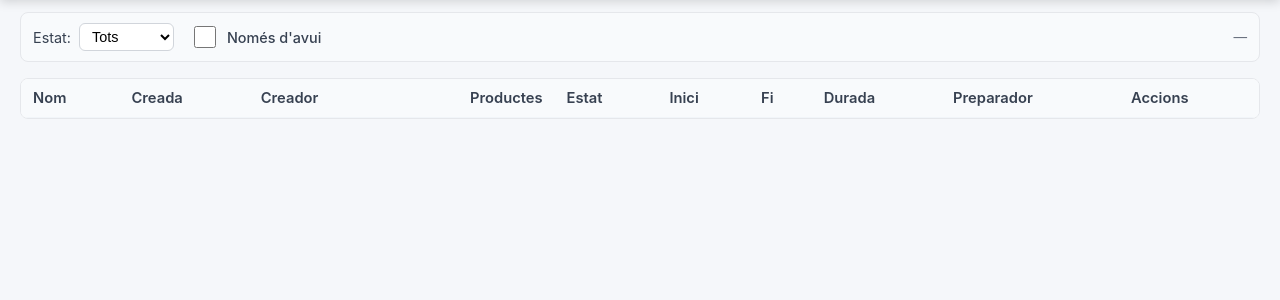
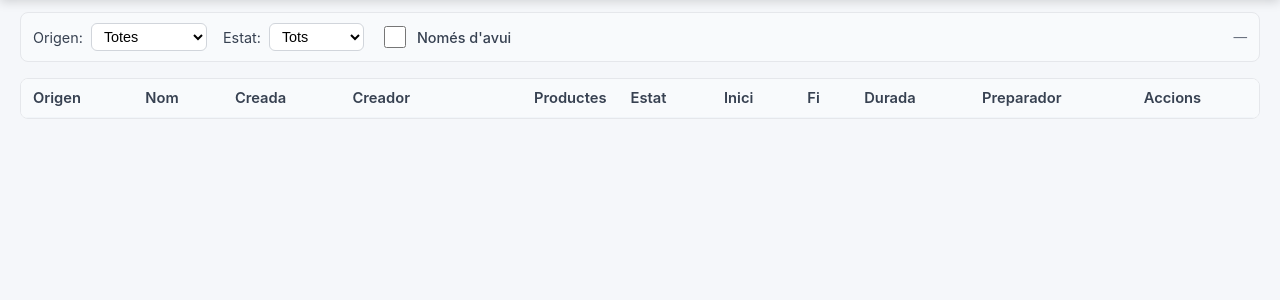
Before and after one commit to ohijazo/Agrupador-de-Carregues, a Flask app: page /control in a window 1280 px wide. Shown: the part 115-415 px from the top of the page. Run offline with Flask 3, Linux system fonts and the light colour scheme; lists and menus that the app fills with data are empty; some libraries are stand-ins or nearby versions.

Commit message:
Traçabilitat: auto-desa agrupacions quan l'operari només les imprimeix
L'admin perdia visibilitat de quines agrupacions feien els operaris perquè
sovint només les imprimien sense desar. Ara cada impressió deixa rastre
recuperable a /control amb el detall complet.

Comportament:
- Imprimir sense haver desat -> auto-crea registre amb origen='impresa'
  i nom auto "Imprès YYYY-MM-DD HH:MM:SS - <usuari>".
- Imprimir després d'haver desat manualment -> NO duplica registre, només
  audit log "agrupacio_impresa" lligat a l'id ja existent.
- Cada impressió fresh és un registre nou (sense consolidar reimpressions).
- /control afegeix filtre Origen (Totes/Desades/Impressions) i badge a la
  columna nova "Origen" per a distingir visualment.

Canvis:
- db/migrations/004_origen_agrupacions.sql: columna origen + CHECK + index.
- agrupacions_store.guardar(): param origen, audit log condicional.
- agrupacions_store.llistar_control(): filtre opcional origen, retorna camp.
- app.py: nou endpoint POST /api/agrupacions/imprimir; query param origen
  a GET /api/control/agrupacions; import datetime i audit.
- static/js/app.js: imprimirInforme() ara async, crida l'endpoint abans
  de window.print(); errors silenciosos (no bloquegen la impressió).
- templates/control.html + static/js/control.js: select Origen, columna
  Origen amb badge.
- static/css/magatzem.css: estils ctrl-badge-origen-desada/impresa.

Cal aplicar la migration abans de reiniciar el servei:
  sudo -u postgres psql -d agrupaciocarregues -f db/migrations/004_origen_agrupacions.sql

Co-Authored-By: Claude Opus 4.7 (1M context) <noreply@anthropic.com>

```diff
--- a/agrupacions_store.py
+++ b/agrupacions_store.py
@@ -84,7 +84,9 @@ def _valida_id(id_: str) -> str:
 # CRUD bàsic
 # ---------------------------------------------------------------------------
 def guardar(nom: str, carregues: list[dict], resultat: dict, plantilla: bool = False,
-            created_by_id: int | None = None) -> dict:
+            created_by_id: int | None = None, origen: str = "desada") -> dict:
+    if origen not in ("desada", "impresa"):
+        raise ValueError(f"origen invàlid: {origen!r}")
     id_ = uuid.uuid4().hex
     nom = (nom or "").strip() or f"Agrupació {datetime.now().isoformat(timespec='seconds')}"
     nom = nom[:80]
@@ -101,8 +103,8 @@ def guardar(nom: str, carregues: list[dict], resultat: dict, plantilla: bool = F
                 INSERT INTO agrupacions
                     (id, nom, plantilla, n_carregues, n_productes,
                      total_palets_fisics, total_sacs,
-                     carregues, resultat, plantilla_meta, created_by_id)
-                VALUES (%s, %s, %s, %s, %s, %s, %s, %s, %s, %s, %s)
+                     carregues, resultat, plantilla_meta, created_by_id, origen)
+                VALUES (%s, %s, %s, %s, %s, %s, %s, %s, %s, %s, %s, %s)
                 RETURNING ts
                 """,
                 (
@@ -110,7 +112,7 @@ def guardar(nom: str, carregues: list[dict], resultat: dict, plantilla: bool = F
                     total_palets_fisics, total_sacs,
                     json.dumps(carregues), json.dumps(resultat),
                     json.dumps(plantilla_meta) if plantilla_meta else None,
-                    created_by_id,
+                    created_by_id, origen,
                 ),
             )
             ts_row = cur.fetchone()
@@ -130,7 +132,7 @@ def guardar(nom: str, carregues: list[dict], resultat: dict, plantilla: bool = F
                 )
             _bump_version(cur)
     audit.log(
-        "agrupacio_desada",
+        "agrupacio_impresa" if origen == "impresa" else "agrupacio_desada",
         target=id_,
         detall={"nom": nom, "plantilla": plantilla, "n_carregues": n_carregues, "n_productes": n_productes},
     )
@@ -143,6 +145,7 @@ def guardar(nom: str, carregues: list[dict], resultat: dict, plantilla: bool = F
         "total_palets_fisics": total_palets_fisics,
         "total_sacs": total_sacs,
         "n_preparats": 0,
+        "origen": origen,
     }
 
 
@@ -176,7 +179,7 @@ def llistar() -> list[dict]:
     return out
 
 
-def llistar_control() -> list[dict]:
+def llistar_control(origen: str | None = None) -> list[dict]:
     """Llistat per a la pantalla /control: agrega inici/fi/durada/preparador.
 
     Estats possibles:
@@ -187,9 +190,16 @@ def llistar_control() -> list[dict]:
 
     Quan és "tancada", fi = finalitzada_manual_at i durada compta des de l'inici
     real del checklist (o és NULL si encara no s'havia començat).
+
+    `origen` (opcional): 'desada' o 'impresa' per filtrar; None retorna totes.
     """
-    sql = """
-        SELECT a.id, a.nom, a.ts, a.n_carregues, a.n_productes,
+    extra_where = ""
+    params: list = []
+    if origen in ("desada", "impresa"):
+        extra_where = " AND a.origen = %s"
+        params.append(origen)
+    sql = f"""
+        SELECT a.id, a.nom, a.ts, a.n_carregues, a.n_productes, a.origen,
                a.finalitzada_manual_at, ufm.nom AS finalitzada_manual_per_nom,
                COALESCE(agg.n_preparats, 0) AS n_preparats,
                uc.nom AS created_by_nom,
@@ -209,11 +219,11 @@ def llistar_control() -> list[dict]:
             WHERE p.agrupacio_id = a.id
         ) agg ON TRUE
         LEFT JOIN usuaris up ON up.id = agg.prep_per_id
-        WHERE a.plantilla = FALSE
+        WHERE a.plantilla = FALSE{extra_where}
         ORDER BY a.ts DESC
     """
     out = []
-    for r in db.fetch_all(sql):
+    for r in db.fetch_all(sql, tuple(params) if params else None):
         n_prod = int(r["n_productes"] or 0)
         n_prep = int(r["n_preparats"] or 0)
         prep_iniciat = r["prep_iniciat"]
@@ -250,6 +260,7 @@ def llistar_control() -> list[dict]:
             "prep_per_nom": r["prep_per_nom"],
             "durada_s": durada_s,
             "estat": estat,
+            "origen": r["origen"],
             "finalitzada_manual_at": _format_ts(fin_manual_at) if fin_manual_at else None,
             "finalitzada_manual_per_nom": r["finalitzada_manual_per_nom"],
         })
--- a/app.py
+++ b/app.py
@@ -12,7 +12,7 @@ import secrets
 import sys
 import time
 from collections import defaultdict, deque
-from datetime import date, timedelta
+from datetime import date, datetime, timedelta
 from logging.handlers import RotatingFileHandler
 from threading import Lock
 
@@ -82,6 +82,7 @@ app.config.update(
 )
 
 # Import després de configurar `app` per evitar imports circulars amb auth.py
+import audit  # noqa: E402
 import auth  # noqa: E402
 
 
@@ -624,8 +625,11 @@ def api_agrupacions_llista():
 @app.route("/api/control/agrupacions", methods=["GET"])
 @auth.requires_rol("admin", "oficina")
 def api_control_agrupacions():
+    origen = request.args.get("origen")
+    if origen and origen not in ("desada", "impresa"):
+        return _err_validacio("'origen' ha de ser 'desada' o 'impresa'.")
     try:
-        return jsonify(agrupacions_store.llistar_control())
+        return jsonify(agrupacions_store.llistar_control(origen=origen))
     except Exception:
         log.exception("control llistar")
         return _err_genèric()
@@ -660,6 +664,60 @@ def api_agrupacions_guardar():
         return jsonify(info)
     except Exception:
         log.exception("agrupacions guardar")
+        return _err_genèric()
+
+
+@app.route("/api/agrupacions/imprimir", methods=["POST"])
+@auth.requires_rol("admin", "oficina")
+def api_agrupacions_imprimir():
+    """Registra una impressió. Si `agrupacio_existent_id` ve i és vàlid (l'operari
+    ja havia desat manualment), només deixa audit log sense duplicar. Si no,
+    crea un registre nou a `agrupacions` amb `origen='impresa'` i nom auto.
+    """
+    body = request.get_json(silent=True) or {}
+    existent_id = (body.get("agrupacio_existent_id") or "").strip() or None
+    carregues, err = valida_llista_carregues(body.get("carregues"))
+    if err:
+        return _err_validacio(err)
+    resultat = body.get("resultat")
+    if not isinstance(resultat, dict):
+        return _err_validacio("'resultat' és obligatori.")
+
+    user_id = session.get("user_id")
+    user_nom = (session.get("user_name") or "").strip()
+
+    if existent_id:
+        # Reimpressió d'una agrupació ja desada: només audit log
+        try:
+            audit.log(
+                "agrupacio_impresa",
+                target=existent_id,
+                detall={
+                    "n_carregues": len(carregues),
+                    "reimpressio_sobre_desada": True,
+                },
+            )
+            return jsonify({"id": existent_id, "creada": False})
+        except Exception:
+            log.exception("agrupacions imprimir (existent)")
+            return _err_genèric()
+
+    # Impressió fresh: crea registre nou amb origen='impresa'
+    nom_auto = f"Imprès {datetime.now().strftime('%Y-%m-%d %H:%M:%S')} — {user_nom}"[:80]
+    try:
+        info = agrupacions_store.guardar(
+            nom_auto, carregues, resultat,
+            plantilla=False,
+            created_by_id=user_id,
+            origen="impresa",
+        )
+        log.info(
+            "audit imprimir agrupacio=%s nom=%s ip=%s n_carregues=%d",
+            info.get("id"), info.get("nom"), request.remote_addr, info.get("n_carregues", 0),
+        )
+        return jsonify({**info, "creada": True})
+    except Exception:
+        log.exception("agrupacions imprimir (nova)")
         return _err_genèric()
 
 
--- a/static/css/magatzem.css
+++ b/static/css/magatzem.css
@@ -797,6 +797,8 @@
 .ctrl-badge-en-curs { background: #dbeafe; color: #1e40af; }
 .ctrl-badge-acabada { background: #d1fae5; color: #065f46; }
 .ctrl-badge-tancada { background: #fed7aa; color: #9a3412; cursor: help; }
+.ctrl-badge-origen-desada  { background: #e0e7ff; color: #3730a3; cursor: help; }
+.ctrl-badge-origen-impresa { background: #f3e8ff; color: #6b21a8; cursor: help; }
 
 .ctrl-actions {
     display: flex;
--- a/static/js/control.js
+++ b/static/js/control.js
@@ -51,6 +51,17 @@
         tancada: { txt: "Tancada", cls: "ctrl-badge-tancada" },
     };
 
+    const ORIGEN_MAP = {
+        desada:  { txt: "Desada",  cls: "ctrl-badge-origen-desada",  title: "Desada manualment per l'operari" },
+        impresa: { txt: "Impresa", cls: "ctrl-badge-origen-impresa", title: "Auto-registrada en imprimir sense desar" },
+    };
+
+    function badgeOrigen(it) {
+        const m = ORIGEN_MAP[it.origen];
+        if (!m) return "";
+        return `<span class="ctrl-badge ${m.cls}" title="${escapeM(m.title)}">${escapeM(m.txt)}</span>`;
+    }
+
     function badgeEstat(it) {
         const m = ESTAT_MAP[it.estat] || { txt: it.estat, cls: "" };
         let title = "";
@@ -71,10 +82,12 @@
     }
 
     function filtrar(items) {
+        const origen = $("#ctrl-origen").value;
         const estat = $("#ctrl-estat").value;
         const nomesAvui = $("#ctrl-nomes-avui").checked;
         const today = avuiISO();
         return items.filter((it) => {
+            if (origen && it.origen !== origen) return false;
             if (estat && it.estat !== estat) return false;
             if (nomesAvui && !(it.ts || "").startsWith(today)) return false;
             return true;
@@ -108,6 +121,7 @@
         tbody.innerHTML = items.map((it) => {
             const progres = `${it.n_preparats || 0} / ${it.n_productes || 0}`;
             return `<tr>
+                <td>${badgeOrigen(it)}</td>
                 <td><a href="/magatzem/${encodeURIComponent(it.id)}" class="ctrl-nom">${escapeM(it.nom)}</a></td>
                 <td>${escapeM(fmtData(it.ts))}</td>
                 <td>${escapeM(it.created_by_nom || "—")}</td>
@@ -193,6 +207,7 @@
     }
 
     document.addEventListener("DOMContentLoaded", () => {
+        $("#ctrl-origen").addEventListener("change", pinta);
         $("#ctrl-estat").addEventListener("change", pinta);
         $("#ctrl-nomes-avui").addEventListener("change", pinta);
         $("#ctrl-tbody").addEventListener("click", (ev) => {
--- a/templates/control.html
+++ b/templates/control.html
@@ -26,6 +26,14 @@
 <main class="container">
     <div class="control-bar">
         <label>
+            <span>Origen:</span>
+            <select id="ctrl-origen">
+                <option value="">Totes</option>
+                <option value="desada">Desades</option>
+                <option value="impresa">Impressions</option>
+            </select>
+        </label>
+        <label>
             <span>Estat:</span>
             <select id="ctrl-estat">
                 <option value="">Tots</option>
@@ -47,6 +55,7 @@
         <table class="control-table">
             <thead>
                 <tr>
+                    <th>Origen</th>
                     <th>Nom</th>
                     <th>Creada</th>
                     <th>Creador</th>
```
Also changed, not shown: static/js/app.js (+25 -1 lines), db/migrations/004_origen_agrupacions.sql (added).
